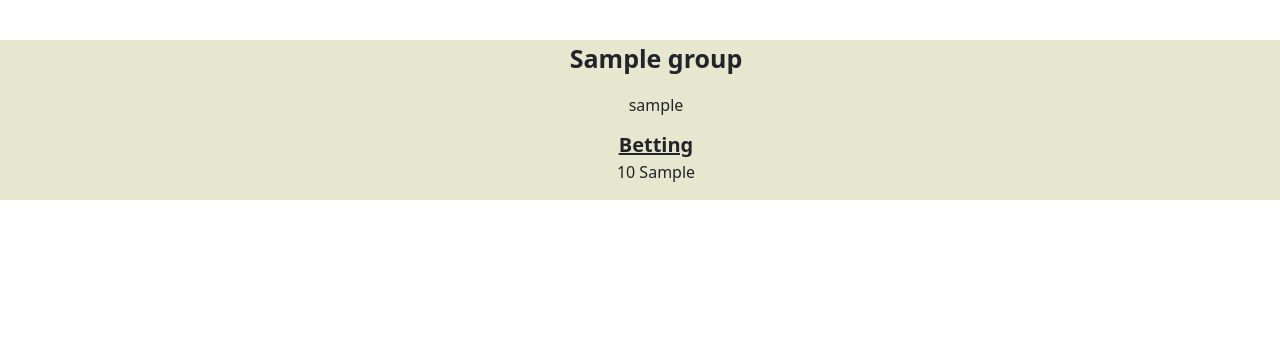
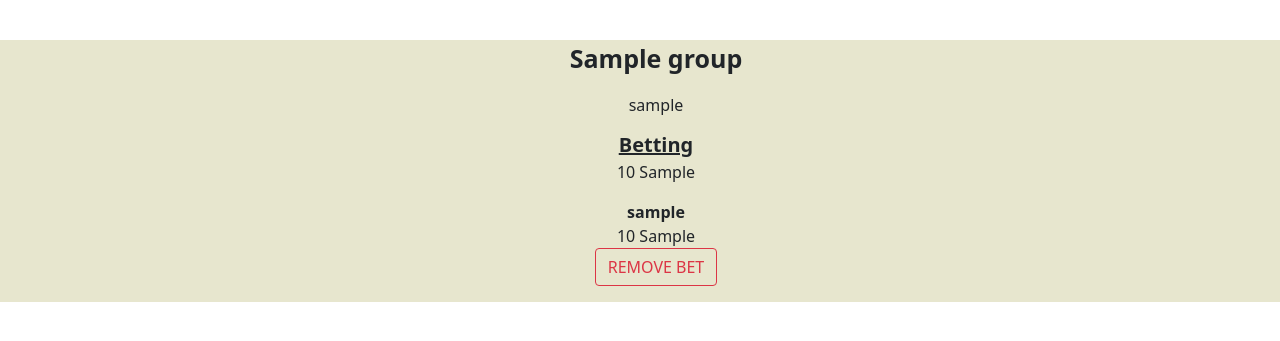
Before and after one commit to ScavBob/MoneyTalks, a Django app: page /event/1/ in a window 1280 px wide. Shown: the part 195-536 px from the top of the page. Run offline with Django 3.2, Linux system fonts and the light colour scheme; a user stored in the database is signed in; tables that the repository leaves empty hold one stand-in row (values such as "Sample post").

```diff
--- a/Betting/views.py
+++ b/Betting/views.py
@@ -11,15 +11,17 @@ from Core.forms import EventCreationForm, GroupCreationForm, BetCreationForm
 
 # Create your views here.
 class ActiveEventView(TemplateView):
-    template_name = "Betting/Event/events.html"
+    template_name = "Betting/Event/active_events.html"
 
     def get(self, request):
         event_list = reversed(Event.objects.all().order_by('-event_date', '-event_time'))
         group_list = Group.objects.filter()
+        event_bets = Bet.objects.all()
         form = EventCreationForm()
         context = {
             'event_list': event_list,
             'group_list': group_list,
+            'bet_list': event_bets,
             'form': form,
             'var_active': True,
             'navbar': True,
@@ -91,6 +93,7 @@ class EventDetailsView(TemplateView):
         group_adding_form = GroupCreationForm()
         betting_on_group_form = BetCreationForm()
         bets = Bet.objects.filter(better=request.user)
+        event_bets = Bet.objects.filter(event=id)
         participated = False
         if request.user.id is None:
             participated = True
@@ -109,6 +112,7 @@ class EventDetailsView(TemplateView):
         context = {
             'event': event,
             'group_list': group_list,
+            'bet_list': event_bets,
             'group_adding_form': group_adding_form,
             'betting_on_group_form': betting_on_group_form,
             'participated': participated,
@@ -137,7 +141,7 @@ class LeaveGroup(TemplateView):
 
 
 class UserBetsView(TemplateView):
-    template_name = "Betting/Event/events.html"
+    template_name = "Betting/Event/active_events.html"
 
     def get(self, request, user_id):
         bets = Bet.objects.filter(better=user_id)
@@ -159,7 +163,7 @@ def eventSort(event):
 
 
 class UserEventsView(LoginRequiredMixin, TemplateView):
-    template_name = "Betting/Event/events.html"
+    template_name = "Betting/Event/active_events.html"
 
     def get(self, request, user_id):
         groups = Group.objects.filter(member__in=[user_id])
@@ -188,3 +192,12 @@ class CreateBet(LoginRequiredMixin, TemplateView):
             bet.better = request.user
             bet.save()
             return HttpResponseRedirect('/event/' + str(group.event_id.id))
+
+
+class RemoveBet(LoginRequiredMixin, TemplateView):
+
+    def post(self, request, bet_id):
+        bet = Bet.objects.get(pk=bet_id)
+        event_id = bet.event_id
+        bet.delete()
+        return HttpResponseRedirect('/event/' + str(event_id))
--- a/MoneyTalks/urls.py
+++ b/MoneyTalks/urls.py
@@ -38,6 +38,7 @@ urlpatterns = [
     path('bets/<int:user_id>', Betting.views.UserBetsView.as_view(), name="user_bets"),
     path('events/<int:user_id>', Betting.views.UserEventsView.as_view(), name="user_events"),
     path('addBet/<int:group_id>', Betting.views.CreateBet.as_view(), name="create_bet"),
+    path('removeBet/<int:bet_id>', Betting.views.RemoveBet.as_view(), name="remove_bet"),
 
 
 ]
--- a/templates/Betting/Event/details.html
+++ b/templates/Betting/Event/details.html
@@ -29,9 +29,25 @@
 		    		<li style="font-size:20px;"><strong><u>Betting</u></strong></li>
 		    		<li>{{group.group_bet_amount}} {{group.group_bet}}</li>
 		    		</ul>
+                    {% for bet in bet_list %}
+                        {% ifequal bet.betting_on group %}
+                            <ul style="list-style-type: none">
+                                <li><strong>{{ bet.better.username }}</strong></li>
+                                <li>{{ bet.amount }} {{ bet.item }}</li>
+                                {% ifequal user bet.better %}
+                                    <form method="post" action="/removeBet/{{ bet.id }}">
+                                        {% csrf_token %}
+                                        <button class="btn btn-outline-danger" type="submit">
+                                            REMOVE BET
+                                        </button>
+                                    </form>
+                                {% endifequal %}
+                            </ul>
+                        {% endifequal %}
+                    {% endfor %}
                 {% if event.active %}
                     {% if not participated %}
-                        <ul>
+                        <ul style="list-style-type: none">
                             <li>
                                 <button type="button" class="btn btn-outline-secondary" data-bs-toggle="modal" data-bs-target="#betting_on_group_modal" >BET ON A GROUP</button>
                                 <div class="modal fade" id="betting_on_group_modal" tabindex="-1" aria-labelledby="betting_on_group_modal_label" aria-hidden="true">
--- a/templates/Core/User/login.html
+++ b/templates/Core/User/login.html
@@ -6,4 +6,5 @@
 		{{ form.as_p }}
 		<button type="submit">Login</button>
 	</form>
+    <a href="/signup/">Don't Have an Account?</a>
 {% endblock %}
```
Also changed, not shown: templates/Betting/Event/active_events.html (renamed from templates/Betting/Event/events.html, +10 -2 lines).
